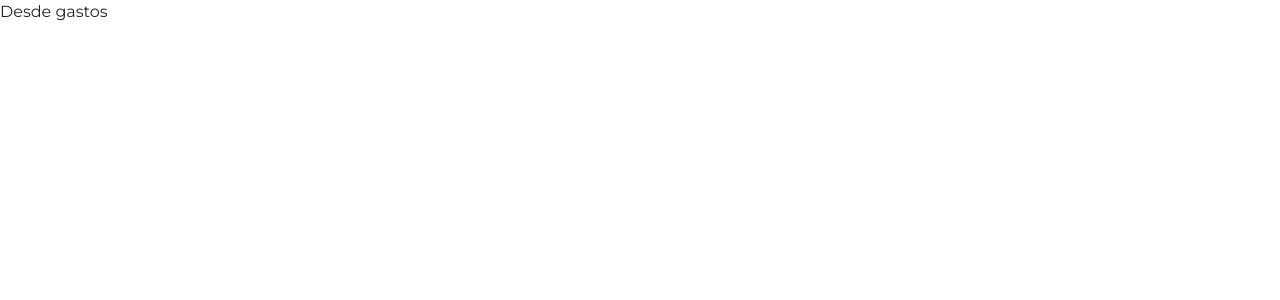
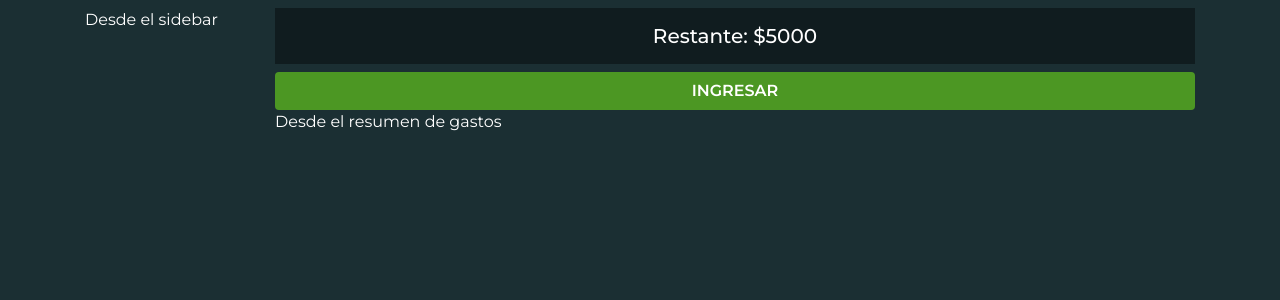
Before and after one commit to KBrayanGarcia/gastosContext, a React (Create React App) app: page /gastos in a window 1280 px wide. Shown: the top 300 px of the page. Built offline with nearby package versions, Linux system fonts and the light colour scheme.

Commit message:
Layout gstos empezado, pendiente modal FormGastos

```diff
--- /dev/null
+++ b/src/Components/Gastos/FormGastos.js
@@ -0,0 +1,32 @@
+import React from 'react'
+
+const FormGastos = () => {
+    return (
+        <div className="mt-2">
+            <button type="button" className="btn btn-block btn-gastos-principal" data-toggle="modal" data-target="#exampleModal">
+                Ingresar
+            </button>
+            <div className="modal fade" id="exampleModal" tabindex="-1" aria-labelledby="exampleModalLabel" aria-hidden="true">
+                <div className="modal-dialog modal-dialog-centered">
+                    <div className="modal-content">
+                        <div className="modal-header">
+                            <h5 className="modal-title" id="exampleModalLabel">Modal title</h5>
+                            <button type="button" className="close" data-dismiss="modal" aria-label="Close">
+                                <span aria-hidden="true">&times;</span>
+                            </button>
+                        </div>
+                        <div className="modal-body">
+                            ...
+                        </div>
+                        <div className="modal-footer">
+                            <button type="button" className="btn btn-secondary" data-dismiss="modal">Close</button>
+                            <button type="button" className="btn btn-primary">Save changes</button>
+                        </div>
+                    </div>
+                </div>
+            </div>
+        </div>
+    )
+}
+
+export default FormGastos
--- /dev/null
+++ b/src/Components/Gastos/Gastos.css
@@ -0,0 +1,10 @@
+.layout-gastos{
+    background-color: var(--colorPrincipal);
+    min-height: 100vh;
+    color: white;
+}
+
+.cantidad-presupuesto{
+    background-color: var(--colorSecundario2);
+    text-align: center;
+}
--- a/src/Components/Gastos/GastosLayout.js
+++ b/src/Components/Gastos/GastosLayout.js
@@ -1,12 +1,36 @@
 import React from 'react';
 
+
+import FormGastos from './FormGastos';
+import ResumenGastos from './ResumenGastos';
+import Sidebar from './Sidebar';
+import './Gastos.css';
 
 
 const GastosLayout = () => {
 
     return (
-        <div >
-            Desde gastos
+        <div className="layout-gastos py-2">
+            <div className="container">
+                <div className="row">
+                    <div className="col-md-2 d-none d-md-block">
+                        <Sidebar/>
+                    </div>
+                    <div className="col-md-10">
+                        <div>
+                            <div className="container-md-fluid">
+                                <div className="cantidad-presupuesto p-3">
+                                    <h5 className="mb-0">Restante: $5000</h5>
+                                </div>
+                                <div className="app-resumen-gastos">
+                                    <FormGastos/>
+                                    <ResumenGastos/>
+                                </div>
+                            </div>
+                        </div>
+                    </div>
+                </div>
+            </div>
         </div>
     );
 
--- /dev/null
+++ b/src/Components/Gastos/ResumenGastos.js
@@ -0,0 +1,11 @@
+import React from 'react'
+
+const ResumenGastos = () => {
+    return (
+        <div>
+            Desde el resumen de gastos
+        </div>
+    )
+}
+
+export default ResumenGastos
--- /dev/null
+++ b/src/Components/Gastos/Sidebar.js
@@ -0,0 +1,11 @@
+import React from 'react'
+
+const Sidebar = () => {
+    return (
+        <div>
+            Desde el sidebar
+        </div>
+    )
+}
+
+export default Sidebar
--- a/src/Components/Presupuesto/PresupuestoForm.js
+++ b/src/Components/Presupuesto/PresupuestoForm.js
@@ -11,7 +11,7 @@ const PresupuestoForm = () => {
             <div className="campos">
                 <div className="form-group">
                     <label htmlFor="presupuesto" className="text-muted">Introduce tu presupuesto inicial</label>
-                    <input type="text" className="form-control input-app-gastos" id="presupuesto"/>
+                    <input type="number" className="form-control input-app-gastos" id="presupuesto"/>
                 </div>
             </div>
             <div>
--- a/src/index.css
+++ b/src/index.css
@@ -22,3 +22,9 @@ body{
     font-weight: 600;
     text-transform: uppercase;
 }
+.btn-gastos-principal:focus{
+    box-shadow: none;
+}
+.btn-gastos-principal:hover{
+    color: white;
+}
```
